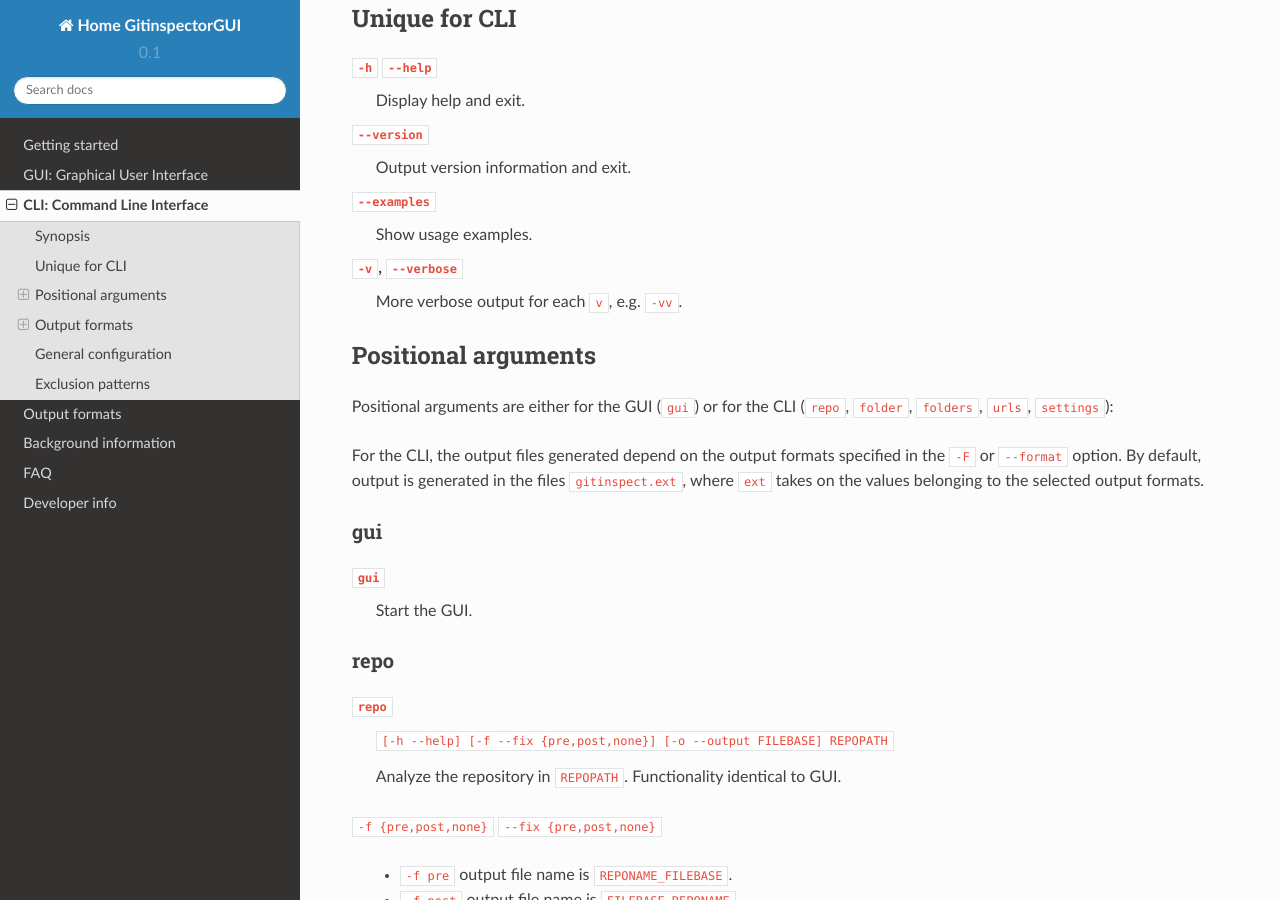
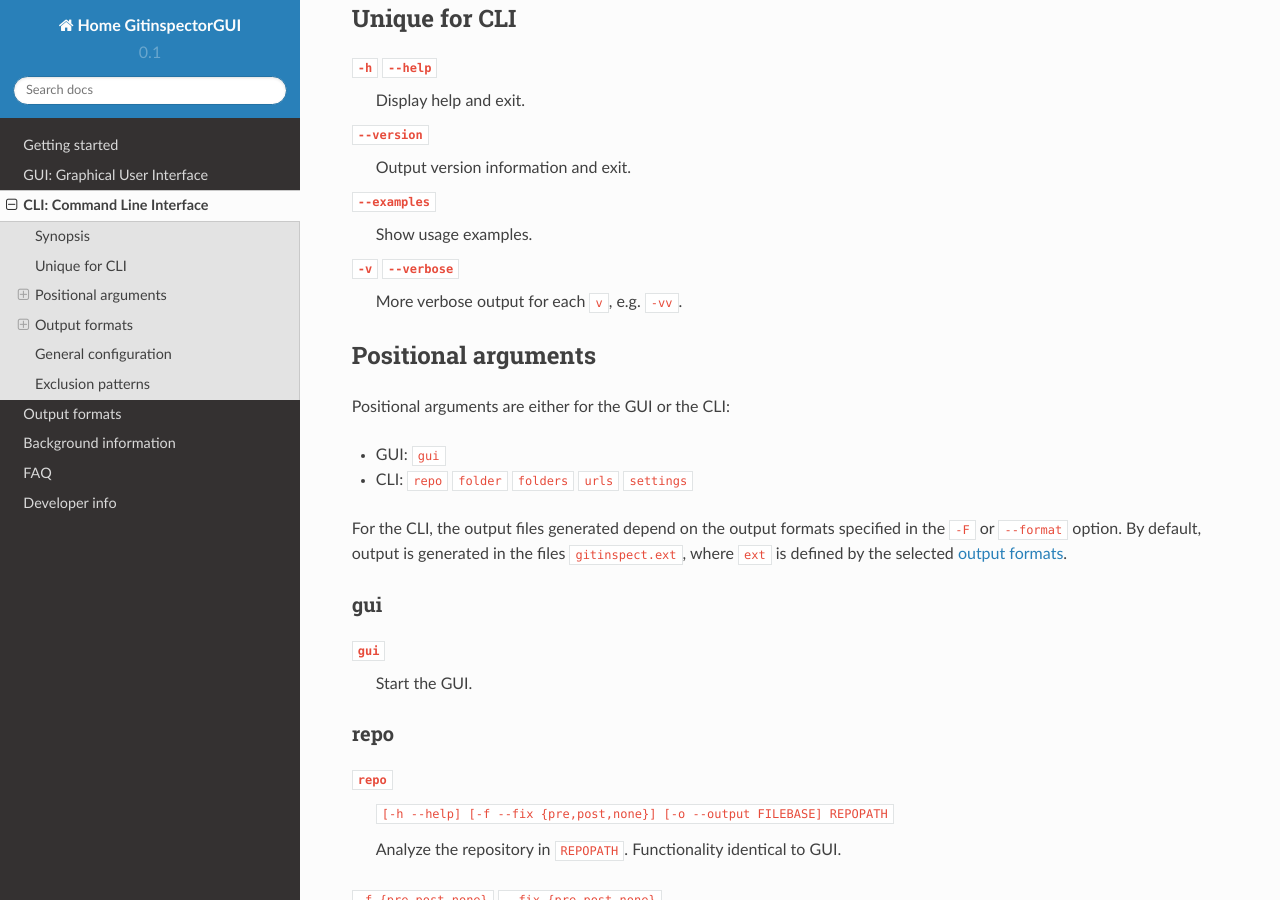
Before and after one commit to davbeek/gitinspectorgui-rtd, a Sphinx documentation site: the page built from docs/source/cli.rst, in a window 1280 px wide and 900 px high, scrolled down 482 px. Built offline with Sphinx 7.4.7 and the Read the Docs theme 2.0.0, drawn with Linux system fonts in a browser that asks for light colours.

Commit message:
Minor improvements

```diff
--- a/docs/source/cli.rst
+++ b/docs/source/cli.rst
@@ -31,20 +31,22 @@
 ``--examples``
   Show usage examples.
 
-``-v``, ``--verbose``
+``-v`` ``--verbose``
   More verbose output for each ``v``, e.g. ``-vv``.
 
 
 Positional arguments
 --------------------
 
-Positional arguments are either for the GUI (``gui``) or for the CLI
-(``repo``, ``folder``, ``folders``, ``urls``, ``settings``):
+Positional arguments are either for the GUI or the CLI:
 
-For the CLI, the output files generated depend on the output formats specified in the
-``-F`` or ``--format`` option. By default, output is generated in the files
-``gitinspect.ext``, where ``ext`` takes on the values belonging to the selected output
-formats.
+* GUI: ``gui``
+* CLI: ``repo`` ``folder`` ``folders`` ``urls`` ``settings``
+
+For the CLI, the output files generated depend on the output formats specified
+in the ``-F`` or ``--format`` option. By default, output is generated in the
+files ``gitinspect.ext``, where ``ext`` is defined by the selected :ref:`output
+formats <formats>`.
 
 gui
 ^^^
```
Also changed, not shown: other parts of docs/source/cli.rst (+4 -2 lines).
